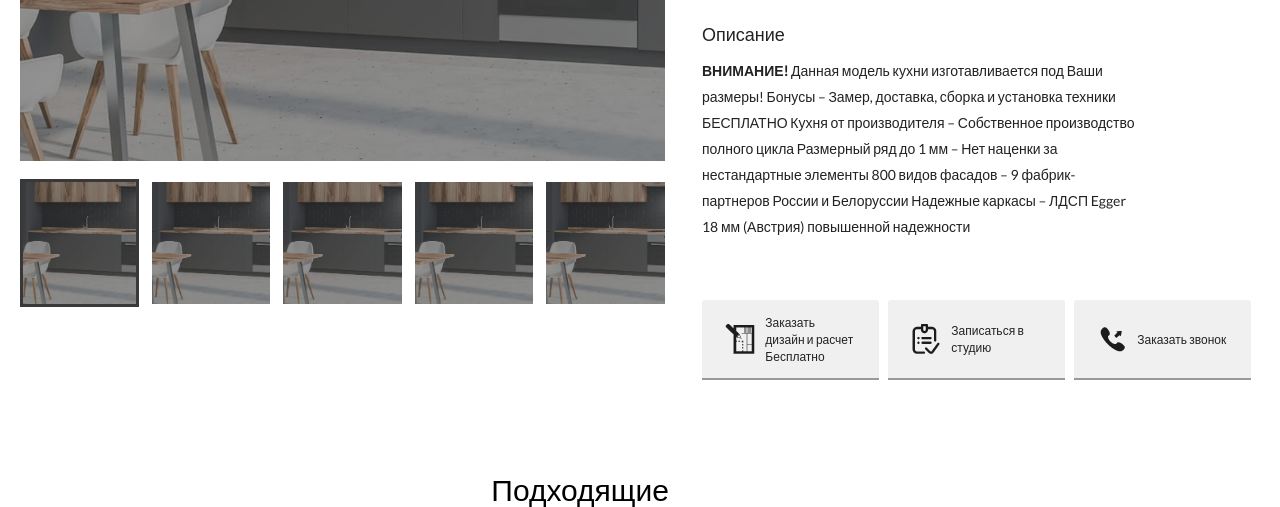
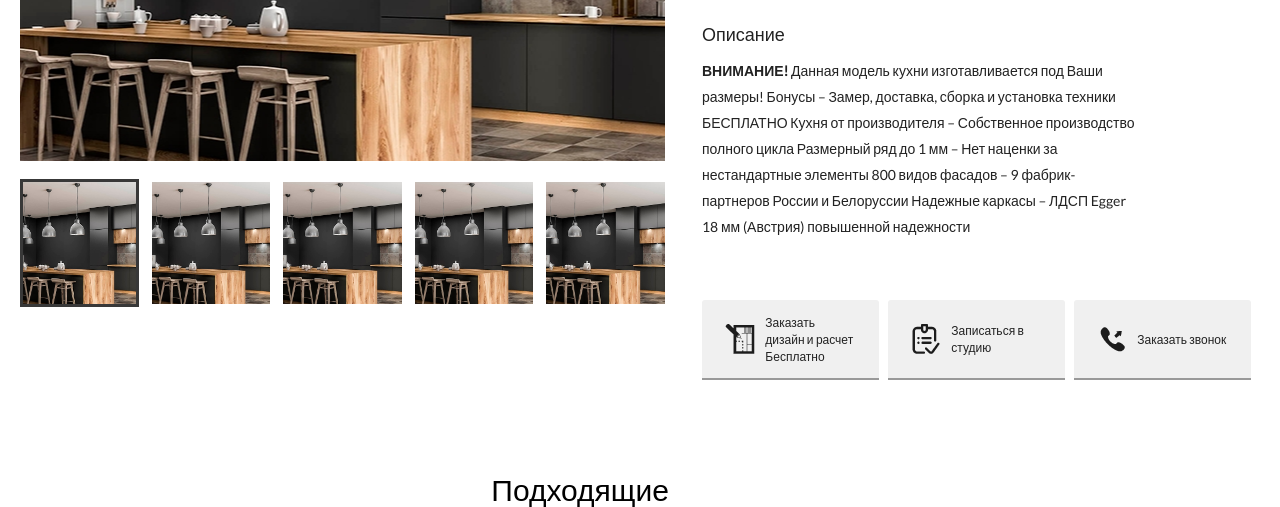
Before and after one commit to js-senpai/fabricZOV, a website: page app/product.html in a window 1280 px wide. Shown: the part 684-1191 px from the top of the page. Drawn offline with nearby package versions, Linux system fonts and the light colour scheme.

Commit message:
Add new fixes

```diff
--- a/app/product.html
+++ b/app/product.html
@@ -287,37 +287,37 @@
         <div class="flex-container padding-container">
             <div class="product-container-item">
 				<ul class="product-main-slider">
-					<li class="lazy product-main-slider-item"  data-bg="url(img/_src/body/main/mr_slide_4.jpg)">
-						<a href="img/_src/body/main/mr_slide_4.jpg" data-fancybox="images"  class="fancybox-img"></a>
+					<li class="lazy product-main-slider-item"  data-bg="url(img/_src/body/product/product-1.jpg)">
+						<a href="img/_src/body/product/product-1.jpg" data-fancybox="images"  class="fancybox-img"></a>
 					</li>
-					<li class="lazy product-main-slider-item" data-bg="url(img/_src/body/main/mr_slide_4.jpg)">
-						<a href="img/_src/body/main/mr_slide_4.jpg" data-fancybox="images" class="fancybox-img"></a>
+					<li class="lazy product-main-slider-item" data-bg="url(img/_src/body/product/product-1.jpg)">
+						<a href="img/_src/body/product/product-1.jpg" data-fancybox="images" class="fancybox-img"></a>
 					</li>
-					<li class="lazy product-main-slider-item" data-bg="url(img/_src/body/main/mr_slide_4.jpg)">
-						<a href="img/_src/body/main/mr_slide_4.jpg" data-fancybox="images" class="fancybox-img"></a>
+					<li class="lazy product-main-slider-item" data-bg="url(img/_src/body/product/product-1.jpg)">
+						<a href="img/_src/body/product/product-1.jpg" data-fancybox="images" class="fancybox-img"></a>
 					</li>
-					<li class="lazy product-main-slider-item" data-bg="url(img/_src/body/main/mr_slide_4.jpg)">
-						<a href="img/_src/body/main/mr_slide_4.jpg" data-fancybox="images" class="fancybox-img"></a>
+					<li class="lazy product-main-slider-item" data-bg="url(img/_src/body/product/product-1.jpg)">
+						<a href="img/_src/body/product/product-1.jpg" data-fancybox="images" class="fancybox-img"></a>
 					</li>
-					<li class="lazy product-main-slider-item" data-bg="url(img/_src/body/main/mr_slide_4.jpg)">
-						<a href="img/_src/body/main/mr_slide_4.jpg" data-fancybox="images" class="fancybox-img"></a>
+					<li class="lazy product-main-slider-item" data-bg="url(img/_src/body/product/product-1.jpg)">
+						<a href="img/_src/body/product/product-1.jpg" data-fancybox="images" class="fancybox-img"></a>
 					</li>
 				</ul>
 				<ul  class="thumb-main-slider">
-					<li class="lazy thumb-main-slider-item"  data-bg="url(img/_src/body/main/mr_slide_4.jpg)">
-						<a href="img/_src/body/main/mr_slide_4.jpg" data-fancybox="images"  class="fancybox-img"></a>
+					<li class="lazy thumb-main-slider-item"  data-bg="url(img/_src/body/product/product-1.jpg)">
+						<a href="img/_src/body/product/product-1.jpg" data-fancybox="images"  class="fancybox-img"></a>
 					</li>
-					<li class="lazy thumb-main-slider-item" data-bg="url(img/_src/body/main/mr_slide_4.jpg)">
-						<a href="img/_src/body/main/mr_slide_4.jpg" data-fancybox="images" class="fancybox-img"></a>
+					<li class="lazy thumb-main-slider-item" data-bg="url(img/_src/body/product/product-1.jpg)">
+						<a href="img/_src/body/product/product-1.jpg" data-fancybox="images" class="fancybox-img"></a>
 					</li>
-					<li class="lazy thumb-main-slider-item" data-bg="url(img/_src/body/main/mr_slide_4.jpg)">
-						<a href="img/_src/body/main/mr_slide_4.jpg" data-fancybox="images" class="fancybox-img"></a>
+					<li class="lazy thumb-main-slider-item" data-bg="url(img/_src/body/product/product-1.jpg)">
+						<a href="img/_src/body/product/product-1.jpg" data-fancybox="images" class="fancybox-img"></a>
 					</li>
-					<li class="lazy thumb-main-slider-item" data-bg="url(img/_src/body/main/mr_slide_4.jpg)">
-						<a href="img/_src/body/main/mr_slide_4.jpg" data-fancybox="images" class="fancybox-img"></a>
+					<li class="lazy thumb-main-slider-item" data-bg="url(img/_src/body/product/product-1.jpg)">
+						<a href="img/_src/body/product/product-1.jpg" data-fancybox="images" class="fancybox-img"></a>
 					</li>
-					<li class="lazy thumb-main-slider-item" data-bg="url(img/_src/body/main/mr_slide_4.jpg)">
-						<a href="img/_src/body/main/mr_slide_4.jpg" data-fancybox="images" class="fancybox-img"></a>
+					<li class="lazy thumb-main-slider-item" data-bg="url(img/_src/body/product/product-1.jpg)">
+						<a href="img/_src/body/product/product-1.jpg" data-fancybox="images" class="fancybox-img"></a>
 					</li>
 				</ul>
             </div>
```
